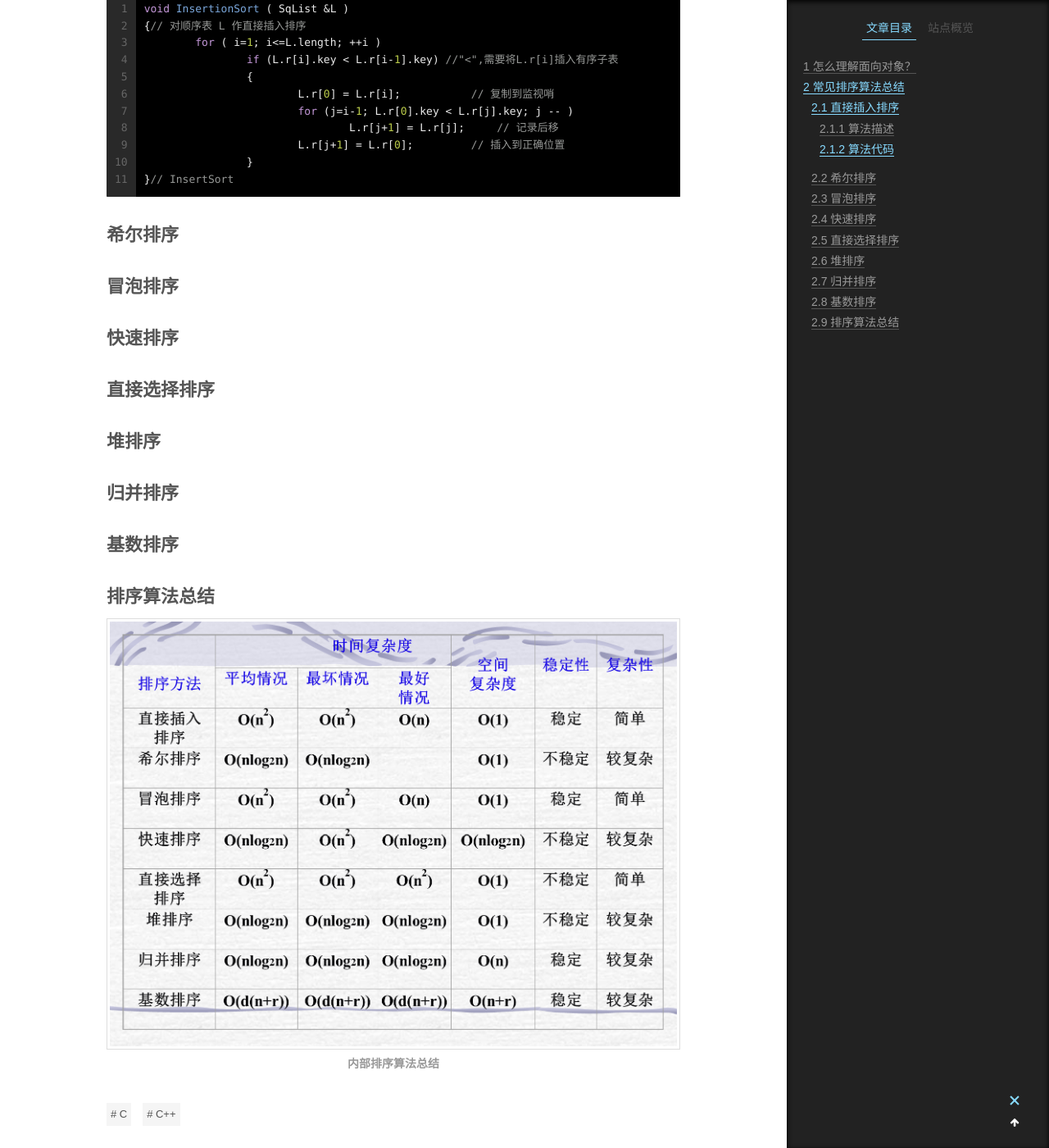
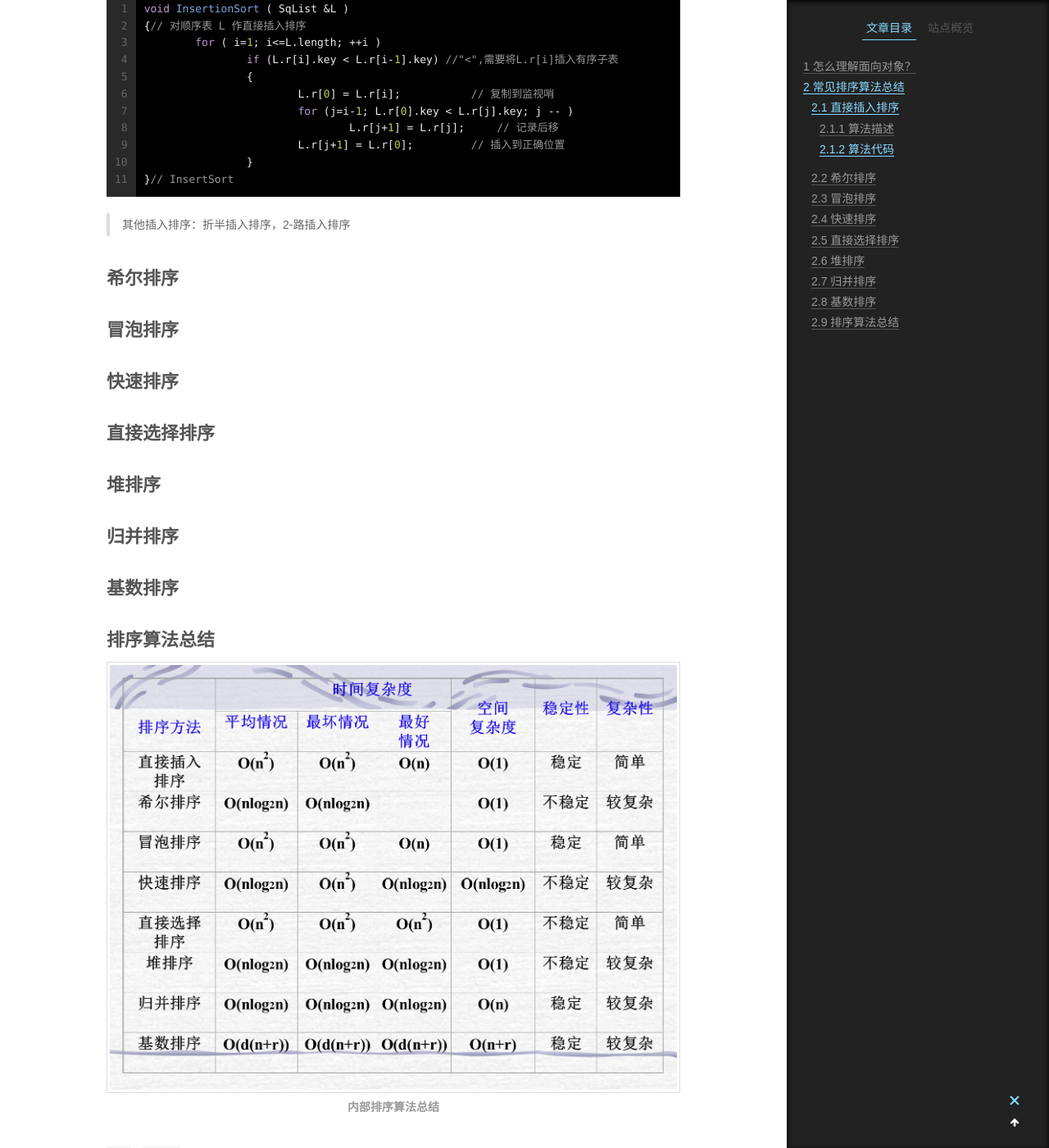
Before and after one commit to wxmas/wxmas.github.io, a Jekyll site: the page built from _posts/2017-09-13-常见面试题整理.md, in a window 1280 px wide and 1400 px high, scrolled down 2335 px. Shown: the whole window at 82% size. Built offline with Jekyll 4.4.1, drawn with Linux system fonts in a browser that asks for light colours; comment, search, counter and statistics services are not loaded.

Commit message:
add 2017-09-13-常见面试题整理

```diff
--- a/_posts/2017-09-13-常见面试题整理.md
+++ b/_posts/2017-09-13-常见面试题整理.md
@@ -73,7 +73,11 @@ void InsertionSort ( SqList &L )
 }// InsertSort
 {% endhighlight %}
 
+> 其他插入排序：折半插入排序，2-路插入排序
+
 ## 希尔排序 ##
+
+
 ## 冒泡排序 ##
 ## 快速排序 ##
 ## 直接选择排序 ##
```
Also changed, not shown: 1 other file.
